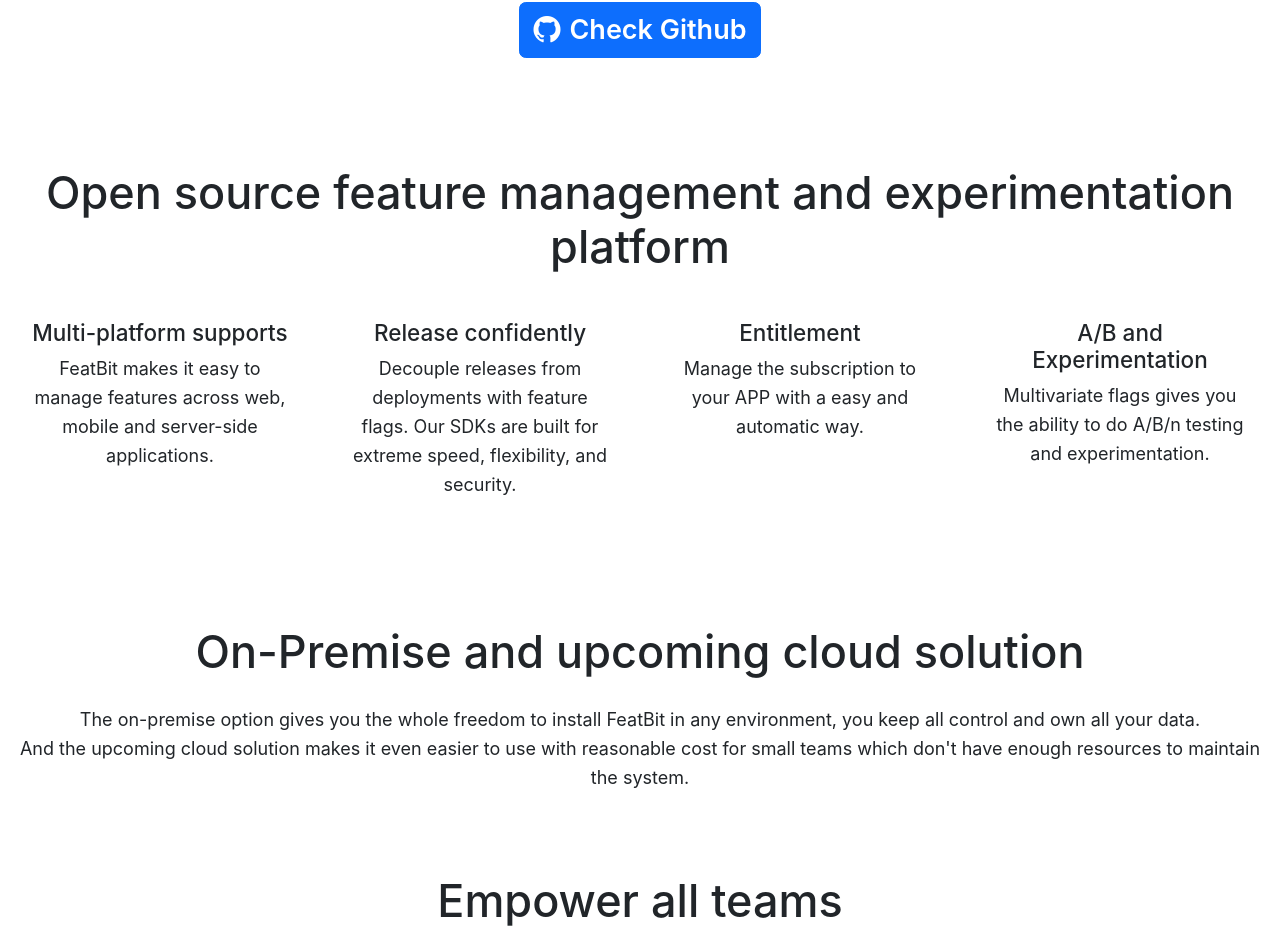
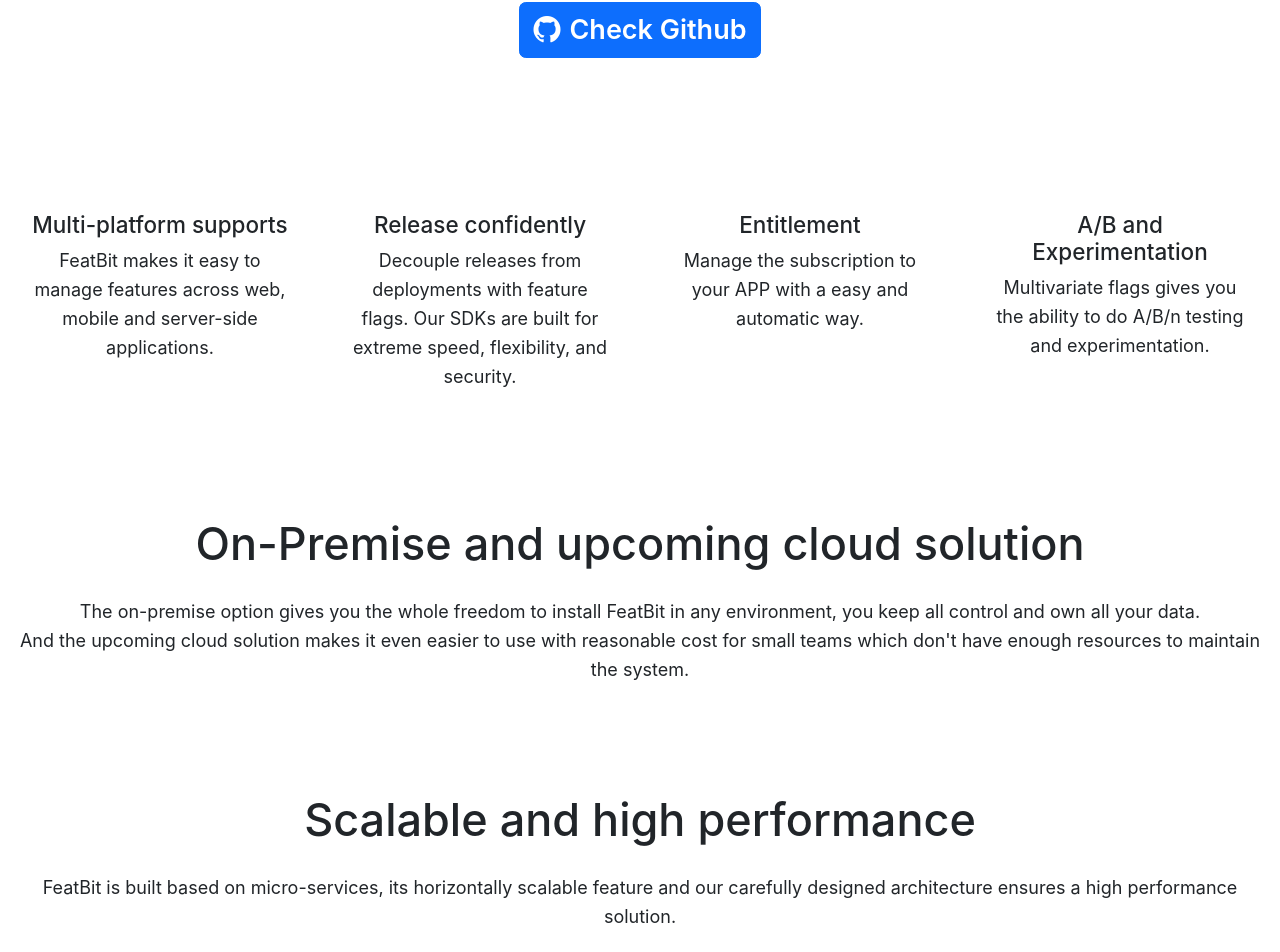
Before and after one commit to MichaelYuhe/official-website, a Next.js app: page / in a window 1280 px wide. Shown: the part 412-1364 px from the top of the page. Built offline with nearby package versions, Linux system fonts and the light colour scheme.

Commit message:
added scalable section

```diff
--- a/pages/index.js
+++ b/pages/index.js
@@ -50,7 +50,6 @@
       </section>
       <section className={`${styles.section1}`}>
         <div className={`container-xxl ${styles.section} mt-4 mt-md-5 py-4 py-md-5`}>
-          <div className={'h1 mb-4'}>Open source feature management and experimentation platform</div>
           <div className={`row mt-4`}>
             <div className={`card border-0 col-md-3 col-sm-12`}>
               <div className="card-body">
@@ -88,6 +87,15 @@
           <div>
             <div>The on-premise option gives you the whole freedom to install FeatBit in any environment, you keep all control and own all your data.</div>
             <div>And the upcoming cloud solution makes it even easier to use with reasonable cost for small teams which don't have enough resources to maintain the system.</div>
+          </div>
+        </div>
+      </section>
+      <section className={`${styles.section2}`}>
+        <div className={`container-xxl ${styles.section} py-4 py-md-5`}>
+          <div className={'h1 mb-4'}>Scalable and high performance</div>
+          <div>
+            <div>FeatBit is built based on micro-services, its horizontally scalable feature and our carefully designed architecture ensures a high performance solution.</div>
+            {/*<div>Check the <Link href="xxx" target="_blank">performance report</Link></div>*/}
           </div>
         </div>
       </section>
```
